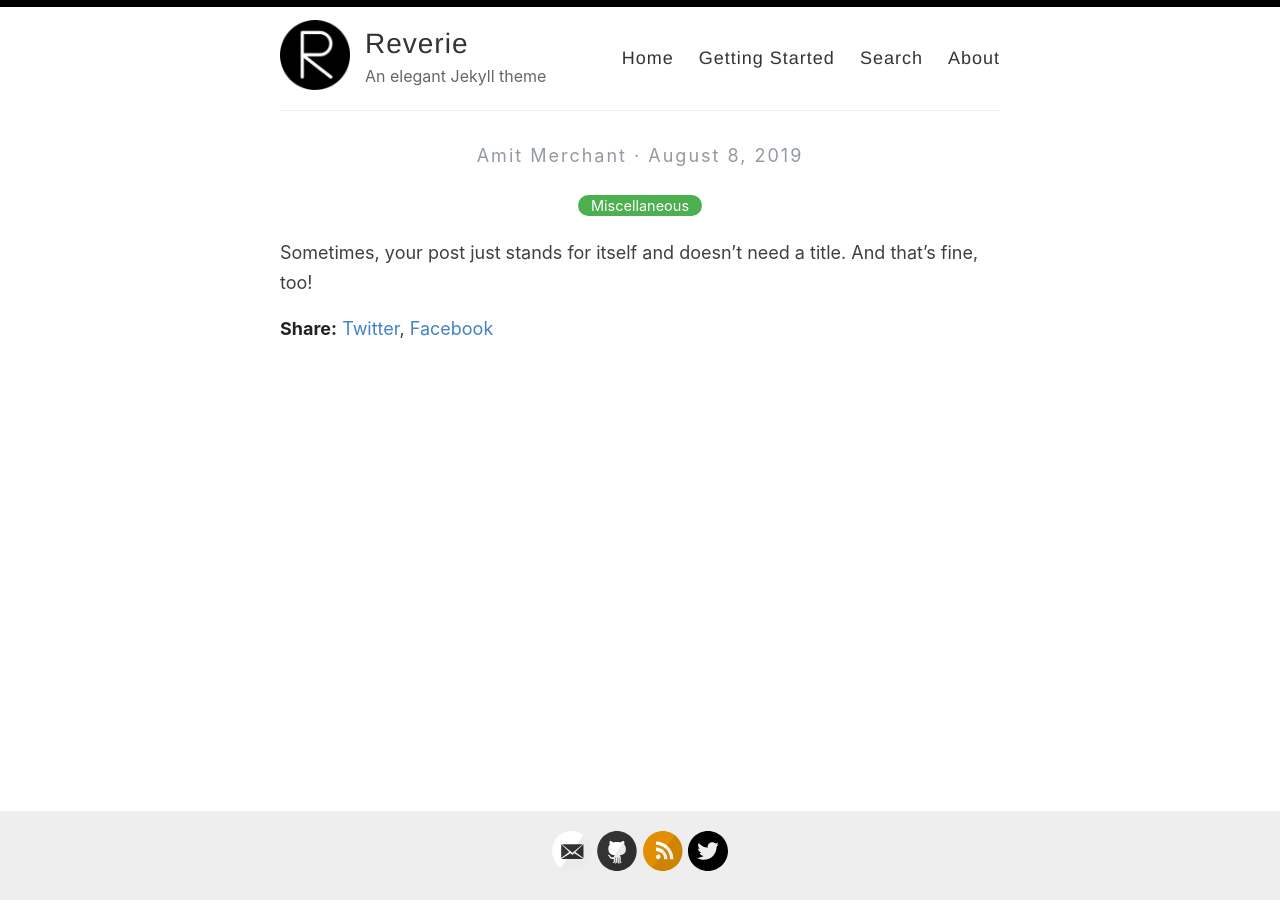
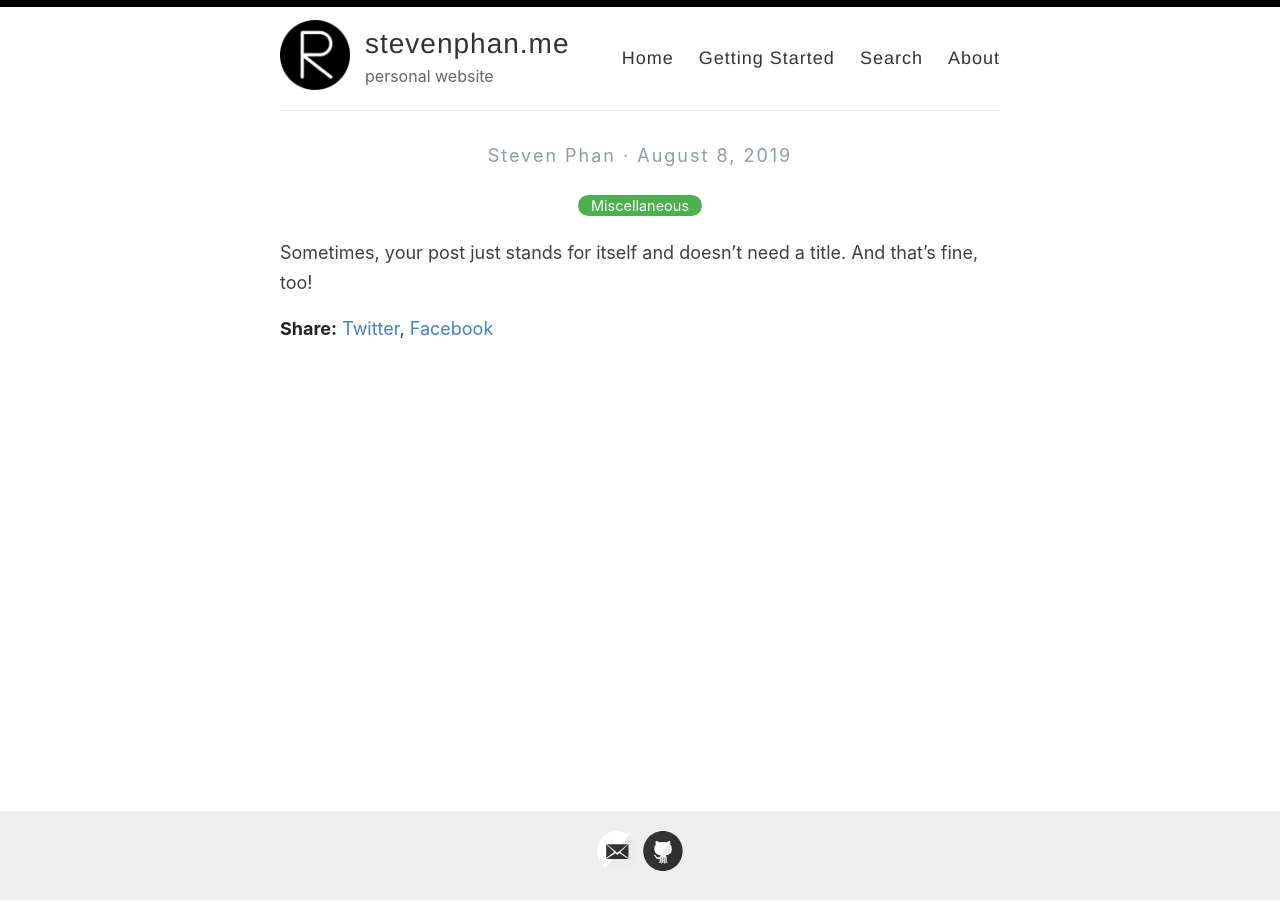
Before and after one commit to stevphan/stevphan.github.io, a Jekyll site: the page built from _posts/2019-08-08-no-title-posts.md, in a window 1280 px wide. Built offline with Jekyll 4.4.1, drawn with Linux system fonts in a browser that asks for light colours.

Commit message:
updates
update

```diff
--- a/_config.yml
+++ b/_config.yml
@@ -3,13 +3,13 @@
 #
 
 # Name of your site (displayed in the header)
-name: Reverie
+name: stevenphan.me
 
 # Name of the author
-author: Amit Merchant
+author: Steven Phan
 
 # Short bio or description (displayed in the header)
-description: An elegant Jekyll theme
+description: personal website
 
 # URL of your avatar or profile pic (you could use your GitHub profile pic)
 avatar: /images/reverie.png
@@ -20,20 +20,9 @@ avatar: /images/reverie.png
 
 # Includes an icon in the footer for each username you enter
 footer-links:
-  dribbble:
-  email: amit.d.merchant@gmail.com
-  facebook:
-  flickr:
+  email: stevenphan97@gmail.com
   github: amitmerchant1990/reverie
-  instagram:
   linkedin:
-  pinterest:
-  rss: rss
-  twitter: amit_merchant
-  stackoverflow:
-  youtube: # channel/<your_long_string> or user/<user-name>
-  googleplus: # anything in your profile username that comes after plus.google.com/
-  playconsole:
 
 
 # Enter your Disqus shortname (not your username) to enable commenting on posts
```
